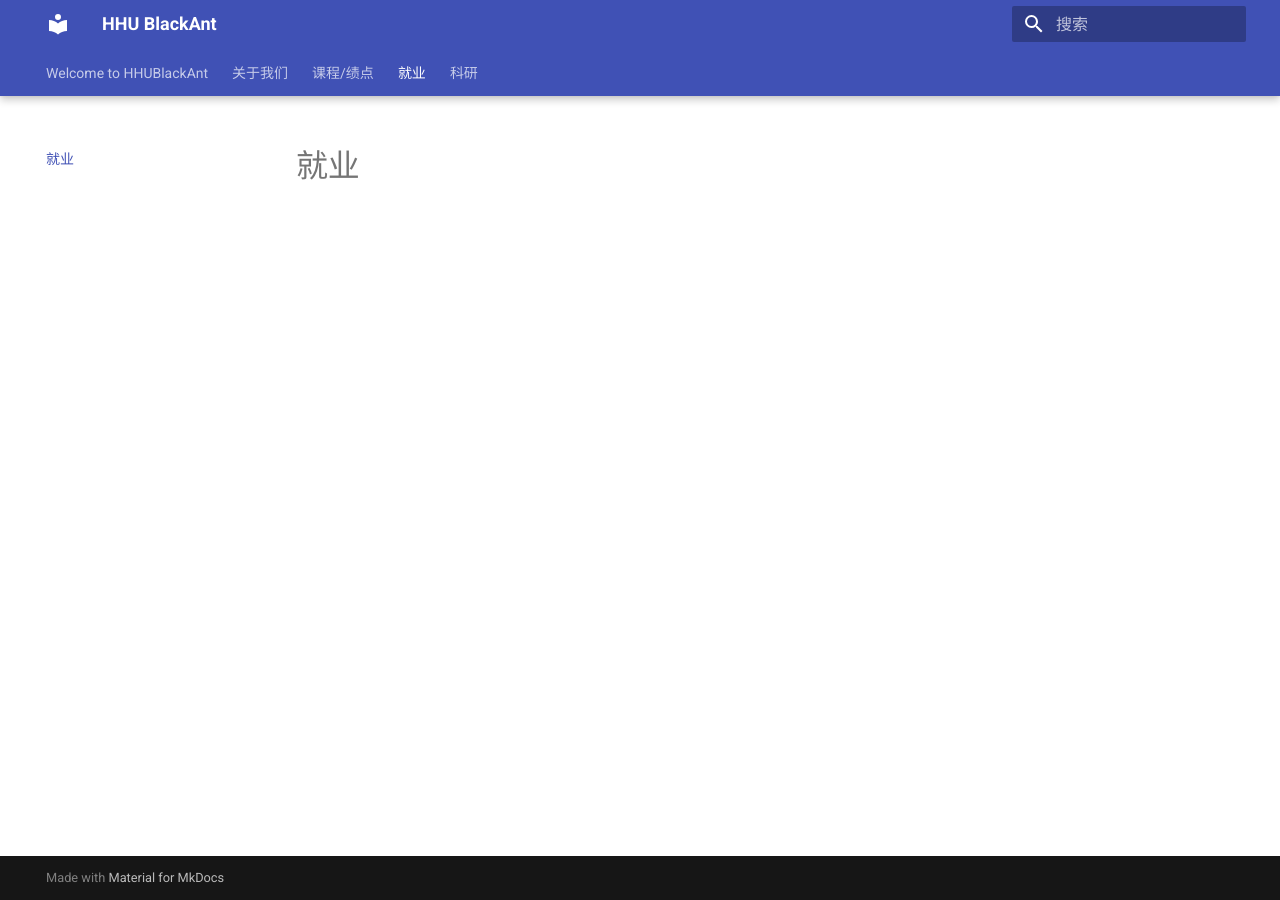
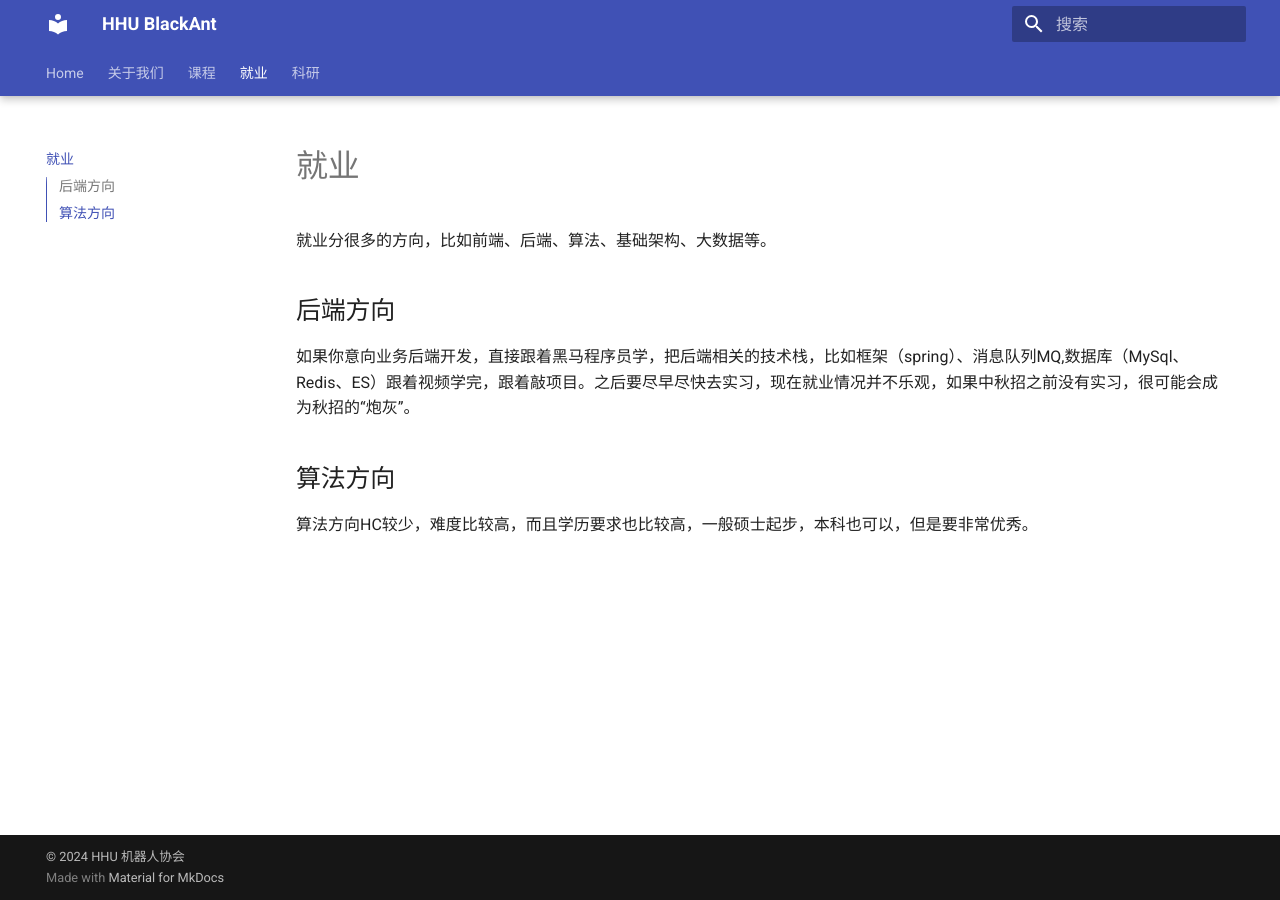
Before and after one commit to HHUBlackAnt/hhublackant.github.io, an MkDocs documentation site: the page built from docs/job.md, in a window 1280 px wide. Built offline with MkDocs 1.6.1 and Material for MkDocs 9.7.7, drawn with Linux system fonts in a browser that asks for light colours.

Commit message:
add some content

```diff
--- a/docs/job.md
+++ b/docs/job.md
@@ -1 +1,7 @@
 # 就业
+就业分很多的方向，比如前端、后端、算法、基础架构、大数据等。
+## 后端方向
+如果你意向业务后端开发，直接跟着黑马程序员学，把后端相关的技术栈，比如框架（spring）、消息队列MQ,数据库（MySql、Redis、ES）跟着视频学完，跟着敲项目。之后要尽早尽快去实习，现在就业情况并不乐观，如果中秋招之前没有实习，很可能会成为秋招的“炮灰”。
+
+## 算法方向
+算法方向HC较少，难度比较高，而且学历要求也比较高，一般硕士起步，本科也可以，但是要非常优秀。
--- a/mkdocs.yml
+++ b/mkdocs.yml
@@ -1,4 +1,17 @@
 site_name: HHU BlackAnt
+site_author: 'HHU 机器人协会'
+markdown_extensions:
+  - pymdownx.snippets
+  - pymdownx.superfences
+  - admonition
+  - pymdownx.details
+  - pymdownx.superfences
+  - pymdownx.highlight:
+      anchor_linenums: true
+  - pymdownx.arithmatex:
+      generic: true
+plugins:
+  - search
 theme:
   name: 'material'
   language: 'zh'
@@ -16,3 +29,14 @@ theme:
     - navigation.top
     - toc.integrate
     - toc.follow
+copyright: |
+  &copy; 2024 <a href="https://github.com/HHU-BlackAnt target = "_blank" rel = "noopener">HHU 机器人协会</a>
+
+nav:
+  - Home: index.md
+  - 关于我们: about.md
+  - 课程:
+    - 校内课程: course.md
+    - 外部课程: course_external.md
+  - 就业: job.md
+  - 科研: research.md
```
Also changed, not shown: docs/about.md (+2 -1 lines), docs/course.md (+1 -0 lines), docs/course_external.md (added, +9 -0 lines), docs/index.md (+4 -0 lines), docs/research.md (+1 -0 lines).
